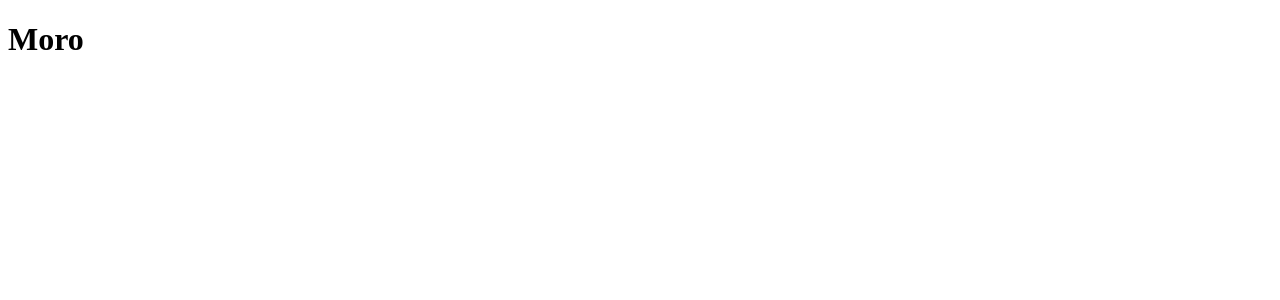
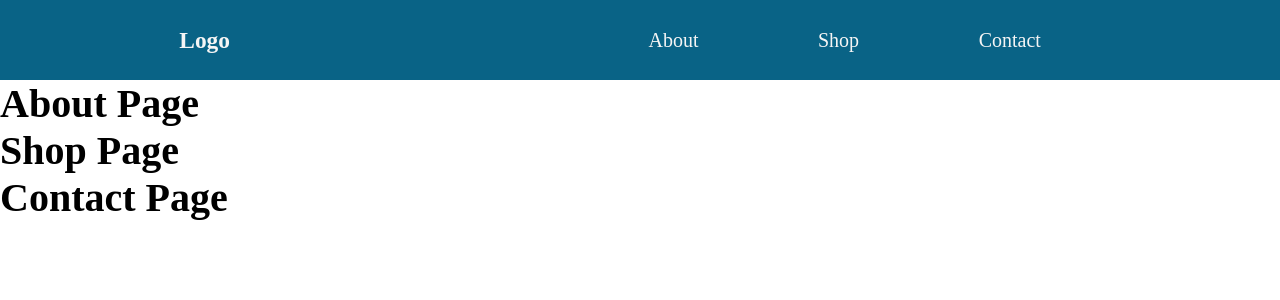
Before and after one commit to DundarKoray/React_Practice_Router__Fortnite-Shopping-List, a React (Create React App) app: page / in a window 1280 px wide. Shown: the top 300 px of the page. Built offline with nearby package versions, Linux system fonts and the light colour scheme.

Commit message:
Created pages and a Nav Link

```diff
--- /dev/null
+++ b/src/App.css
@@ -0,0 +1,25 @@
+*{
+    margin: 0;
+    padding: 0;
+    box-sizing: border-box;
+}
+
+body {
+    font-size: 20px;
+}
+nav {
+    display: flex;
+    justify-content: space-around;
+    align-items: center;
+    min-height: 10vh;
+    background: #096386;
+    color: whitesmoke;
+}
+
+.nav-links {
+    width: 40%;
+    display: flex;
+    justify-content: space-around;
+    align-items: center;
+    list-style: none;
+}
--- a/src/App.js
+++ b/src/App.js
@@ -1,10 +1,18 @@
 import React from 'react';
+import Nav from './Nav'
+import About from './pages/About'
+import Shop from './pages/Shop'
+import Contact from './pages/Contact'
 
+import './App.css'
 
 function App() {
   return (
     <div>
-      <h1>Moro</h1>
+      <Nav />
+      <About />
+      <Shop />
+      <Contact />
     </div>
   )
 }
--- /dev/null
+++ b/src/Nav.js
@@ -0,0 +1,16 @@
+import React from 'react'
+
+const Nav = () => {
+    return (
+        <nav>
+            <h3>Logo</h3>
+            <ul className="nav-links">
+                <li>About</li>
+                <li>Shop</li>
+                <li>Contact</li>
+            </ul>
+        </nav>
+    )
+}
+
+export default Nav
--- /dev/null
+++ b/src/pages/About.js
@@ -0,0 +1,12 @@
+import React from 'react'
+
+
+const About = () => {
+    return(
+        <div>
+            <h1>About Page</h1>
+        </div>
+    )
+}
+
+export default About
--- /dev/null
+++ b/src/pages/Contact.js
@@ -0,0 +1,11 @@
+import React from 'react'
+
+const Contact = () => {
+    return (
+        <div>
+            <h1>Contact Page</h1>
+        </div>
+    )
+}
+
+export default Contact
--- /dev/null
+++ b/src/pages/Shop.js
@@ -0,0 +1,11 @@
+import React from 'react'
+
+const Shop = () => {
+    return(
+        <div>
+            <h1>Shop Page</h1>
+        </div>
+    )
+}
+
+export default Shop
```
